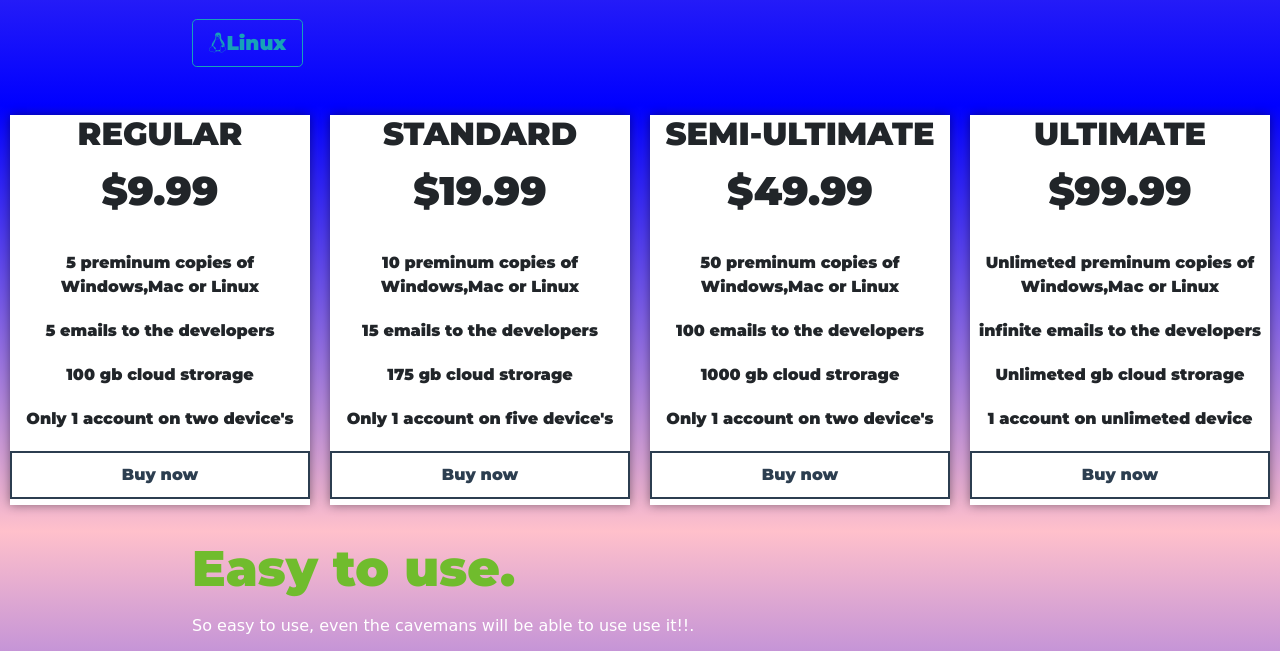
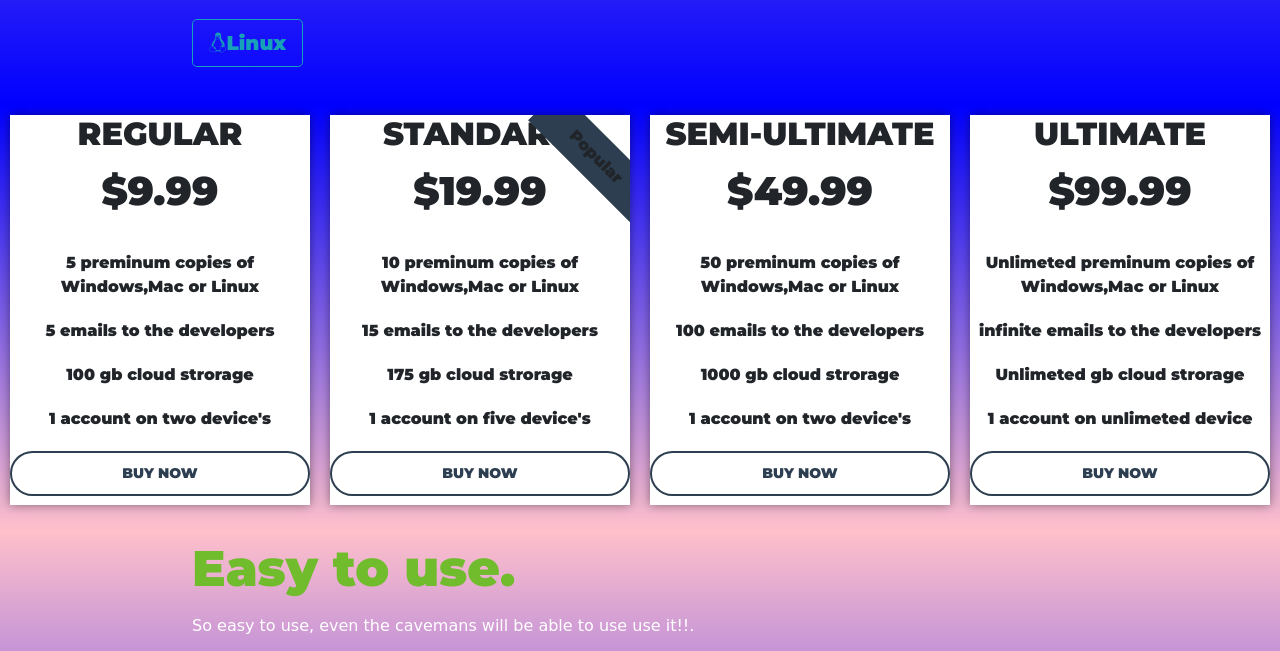
Before and after one commit to Viraj-M/cp, a plain HTML site: page index.html in a window 1280 px wide. Shown: the part 636-1287 px from the top of the page. Drawn offline with nearby package versions, Linux system fonts and the light colour scheme; a web font is replaced by a local one.

Commit message:
3.2 minor minor update
after 3.1 update failed

```diff
--- a/css/styles.css
+++ b/css/styles.css
@@ -145,4 +145,21 @@ h3{
   display: block;
   padding: 10px 0;
   margin: 10px 0;
+  border-radius: 40px;
+  text-transform: uppercase;
+  font-size: 14px;
+  transition: 0.5s linear;
 }
+.table a:hover{
+  background: #2c3e50;
+  color: #fff;
+}
+
+.pop{
+  background: #2c3e50;
+  transform:rotate(45deg);
+  padding: 10px 40px;
+  position:absolute;
+  top: 20px;
+  right: -40px;
+}
--- a/index.html
+++ b/index.html
@@ -84,7 +84,7 @@
           <li><strong>5</strong> preminum copies of Windows,Mac or Linux</li>
           <li><strong>5</strong> emails to the developers</li>
           <li><strong>100</strong> gb cloud strorage </li>
-          <li>Only <strong>1</strong> account on two device's</li>
+          <li> <strong>1</strong> account on two device's</li>
         </ul>
         <a href="#">Buy now</a>
       </div>
@@ -93,6 +93,7 @@
 
       <div class="table">
         <h2>Standard</h2>
+          <div class="pop">Popular</div>
         <div class="price">
           $19.99
           <span></span>
@@ -101,7 +102,7 @@
           <li><strong>10</strong> preminum copies of Windows,Mac or Linux</li>
           <li><strong>15</strong> emails to the developers  </li>
           <li><strong>175</strong> gb cloud strorage </li>
-          <li>Only <strong>1</strong> account on five device's</li>
+          <li> <strong>1</strong> account on five device's</li>
         </ul>
         <a href="#">Buy now</a>
       </div>
@@ -120,7 +121,7 @@
           <li><strong>50</strong> preminum copies of Windows,Mac or Linux</li>
           <li><strong>100</strong> emails to the developers  </li>
           <li><strong>1000</strong> gb cloud strorage </li>
-          <li>Only <strong>1</strong> account on two device's</li>
+          <li><strong>1</strong> account on two device's</li>
         </ul>
         <a href="#">Buy now</a>
       </div>
@@ -139,7 +140,7 @@
           <li><strong>Unlimeted</strong> preminum copies of Windows,Mac or Linux</li>
           <li><strong>infinite</strong> emails to the developers</li>
           <li><strong>Unlimeted</strong> gb cloud strorage </li>
-          <li><strong>1 </strong>account on unlimeted device</li>
+          <li><strong>1</strong> account on unlimeted device</li>
         </ul>
         <a href="#">Buy now</a>
       </div>
```
